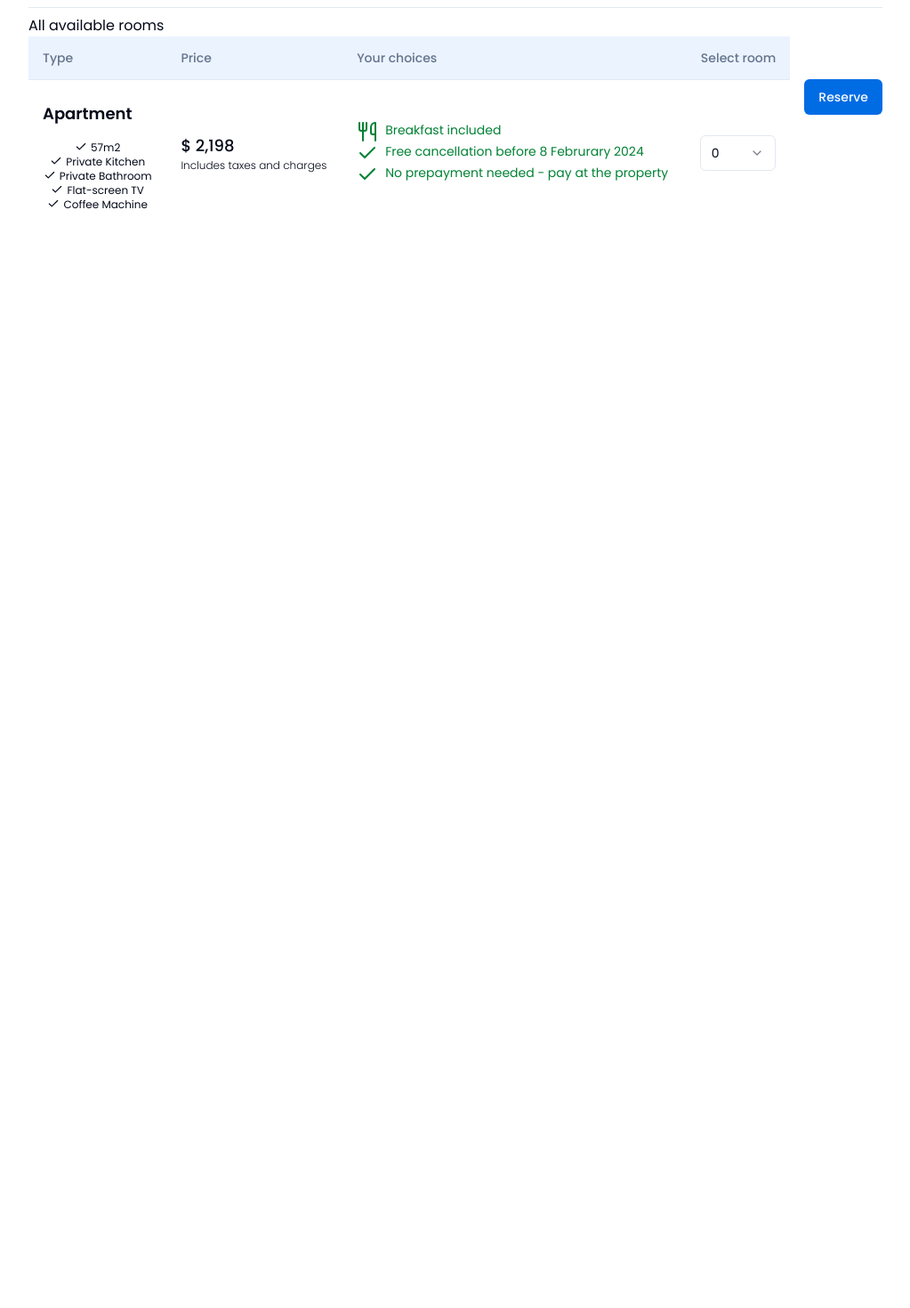
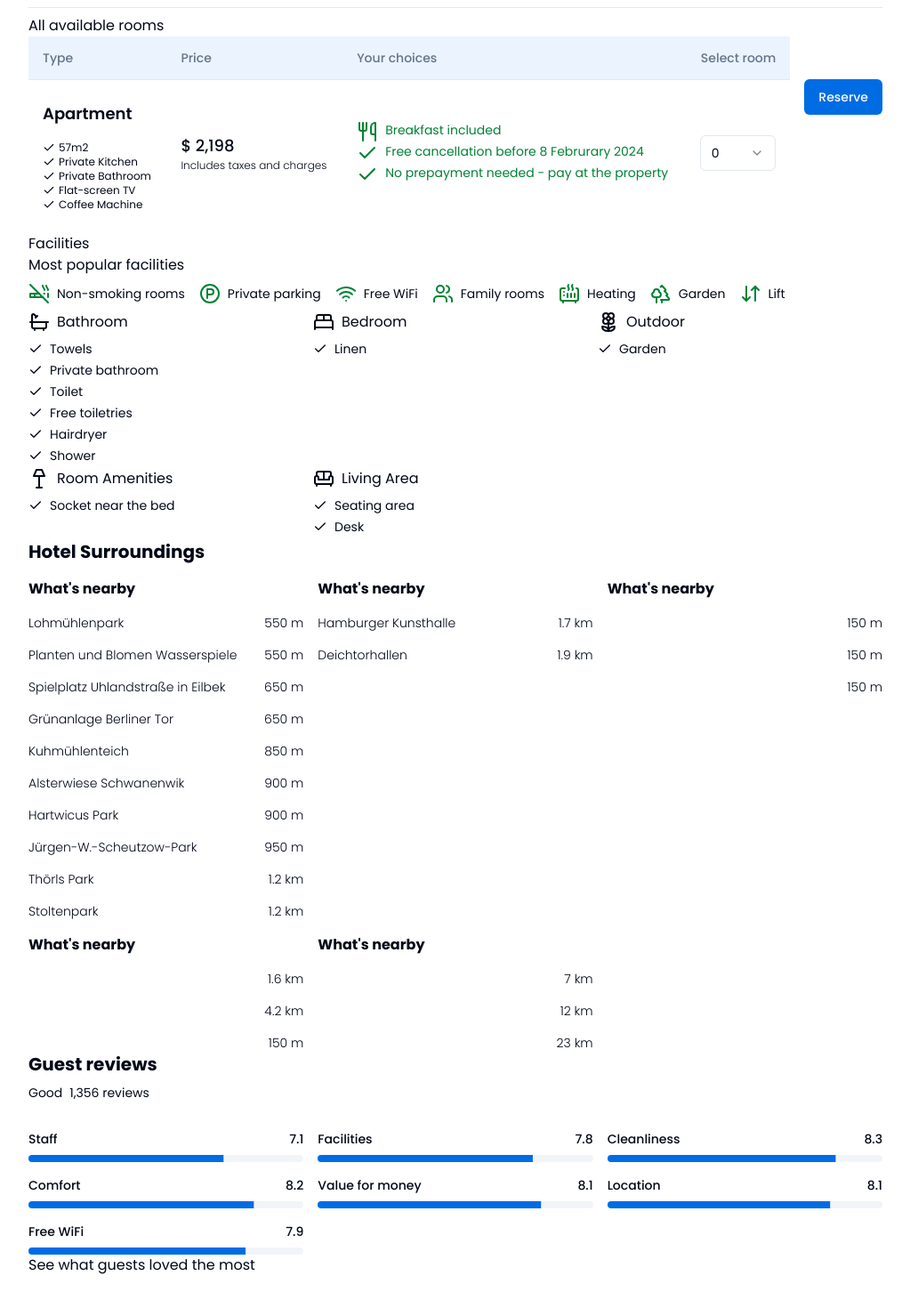
Before and after one commit to ShrinidhiUpadhyaya/nextjs-bookingcom-clone, a Next.js app: page /hotels in a window 1280 px wide. Shown: the part 1134-2604 px from the top of the page at 89% size, without its empty margins (128-1151 px from the left). Before the commit the page ends 1388 px from the top, so only its background shows below. Built offline with nearby package versions, Linux system fonts and the light colour scheme.

Commit message:
feat: added new content in hotel screen

```diff
--- a/package.json
+++ b/package.json
@@ -17,6 +17,7 @@
     "@radix-ui/react-hover-card": "^1.0.7",
     "@radix-ui/react-label": "^2.0.2",
     "@radix-ui/react-popover": "^1.0.7",
+    "@radix-ui/react-progress": "^1.0.3",
     "@radix-ui/react-radio-group": "^1.1.3",
     "@radix-ui/react-select": "^2.0.0",
     "@radix-ui/react-separator": "^1.0.3",
--- a/src/app/globals.css
+++ b/src/app/globals.css
@@ -98,3 +98,10 @@
 .flexCol {
   @apply flex flex-col;
 }
+
+.primaryTitle {
+  @apply font-bold text-xl;
+}
+.secondaryTitle {
+  @apply font-bold;
+}
--- a/src/app/hotels/page.jsx
+++ b/src/app/hotels/page.jsx
@@ -2,7 +2,15 @@
 
 import Image from "next/image";
 import React, { useRef } from "react";
-import { Grip, Heart, Share2, MapPin, Utensils, Check } from "lucide-react";
+import {
+  Grip,
+  Heart,
+  Share2,
+  MapPin,
+  Utensils,
+  Check,
+  CigaretteOff,
+} from "lucide-react";
 import { Tabs, TabsContent, TabsList, TabsTrigger } from "@/components/ui/tabs";
 import { Button } from "@/components/ui/button";
 import { Separator } from "@/components/ui/separator";
@@ -41,6 +49,20 @@ import {
   SelectTrigger,
   SelectValue,
 } from "@/components/ui/select";
+import DIconLabel from "../stays/components/DIconLabel";
+import {
+  hotelFacilities,
+  hotelPopularFacilities,
+  nearByPlaces,
+  topAttractions,
+  restaurentCafes,
+  naturalBeauty,
+  closestAirports,
+  reviewCategories,
+} from "@/lib/hotelFeatures";
+import HotelFacilities from "../stays/components/HotelFacilities";
+import HotelSurroundings from "../stays/components/HotelSurroundings";
+import DProgressBar from "../stays/components/DProgressBar";
 
 const FormSchema = z.object({
   email: z
@@ -54,8 +76,6 @@ function onSubmit(data) {
   console.log("OnSubmit function called", data);
 }
 
-
-
 export default function page() {
   const formRef = useRef();
 
@@ -64,13 +84,12 @@ export default function page() {
   });
 
   function handleButtonClick() {
-    console.log('Handlebutton click')
+    console.log("Handlebutton click");
     form.handleSubmit(onSubmit)();
   }
 
-
   return (
-    <div className="flexHCenter">
+    <div className="flexHCenter pb-10">
       <div className="contentWidth flexCol gap-2">
         <div className="flex gap-4">
           <div className="min-w-[25%] flexHVCenter bg-[#EBF3FF] text-[#0071c2]">
@@ -205,27 +224,27 @@ export default function page() {
                       <p className="text-lg font-semibold my-2 mb-4">
                         Apartment
                       </p>
-                      <p className="flexHCenter gap-1">
+                      <p className="flexVCenter gap-1">
                         <Check size={14} />
                         57m2
                       </p>
 
-                      <p className="flexHCenter gap-1">
+                      <p className="flexVCenter gap-1">
                         <Check size={14} />
                         Private Kitchen
                       </p>
 
-                      <p className="flexHCenter gap-1">
+                      <p className="flexVCenter gap-1">
                         <Check size={14} />
                         Private Bathroom
                       </p>
 
-                      <p className="flexHCenter gap-1">
+                      <p className="flexVCenter gap-1">
                         <Check size={14} />
                         Flat-screen TV
                       </p>
 
-                      <p className="flexHCenter gap-1">
+                      <p className="flexVCenter gap-1">
                         <Check size={14} />
                         Coffee Machine
                       </p>
@@ -254,10 +273,8 @@ export default function page() {
                     </p>
                   </TableCell>
                   <TableCell className="text-right">
-                    <Form {...form} >
-                      <form
-                        onSubmit={form.handleSubmit(onSubmit)}
-                      >
+                    <Form {...form}>
+                      <form onSubmit={form.handleSubmit(onSubmit)}>
                         <FormField
                           control={form.control}
                           name="email"
@@ -288,9 +305,77 @@ export default function page() {
               </TableBody>
             </Table>
 
-            <Button className="mt-[5%]" type="submit" onClick={handleButtonClick}>
+            <Button
+              className="mt-[5%]"
+              type="submit"
+              onClick={handleButtonClick}
+            >
               Reserve
             </Button>
+          </div>
+        </div>
+
+        <div>
+          <h2>Facilities</h2>
+          <h3>Most popular facilities</h3>
+          <div className="flex gap-4">
+            {hotelPopularFacilities.map((facility) => (
+              <DIconLabel label={facility.label} Icon={facility.icon} />
+            ))}
+          </div>
+
+          <div className="grid grid-cols-3 break-inside-avoid-column">
+            {hotelFacilities.map((facility) => (
+              <HotelFacilities
+                label={facility.label}
+                Icon={facility.Icon}
+                facilities={facility.facilities}
+              />
+            ))}
+          </div>
+
+          <div>
+            <h2 className="primaryTitle mb-4">Hotel Surroundings</h2>
+            <div className="grid grid-cols-3 gap-4">
+              <HotelSurroundings
+                label={nearByPlaces.label}
+                placesList={nearByPlaces.places}
+              />
+              <HotelSurroundings
+                label={topAttractions.label}
+                placesList={topAttractions.places}
+              />
+              <HotelSurroundings
+                label={restaurentCafes.label}
+                placesList={restaurentCafes.places}
+              />
+              <HotelSurroundings
+                label={naturalBeauty.label}
+                placesList={naturalBeauty.places}
+              />
+              <HotelSurroundings
+                label={closestAirports.label}
+                placesList={closestAirports.places}
+              />
+            </div>
+          </div>
+
+          <div>
+            <h2 className="primaryTitle mb-2">Guest reviews</h2>
+            <p className="flex gap-2 mb-8 text-sm">
+              <span>Good </span>
+              <span>1,356 reviews</span>
+            </p>
+            <div className="grid grid-cols-3 gap-4">
+              {
+                reviewCategories.map((category) => (
+                  <DProgressBar label={category.label} value={category.value}/>
+                ) )
+              }
+            </div>
+            <div>
+              <p>See what guests loved the most</p>
+            </div>
           </div>
         </div>
       </div>
--- /dev/null
+++ b/src/app/stays/components/DIconLabel.jsx
@@ -0,0 +1,15 @@
+import React from "react";
+import { cn } from "@/lib/utils";
+
+function DIconLabel({ Icon, label, className, children }) {
+  return (
+    <div className={cn("flex gap-2 py-2 items-center text-sm", className)}>
+      {Icon && <Icon className='text-[#008234]'/>}
+
+      {label && <span>{label}</span>}
+      {children}
+    </div>
+  );
+}
+
+export default DIconLabel;
--- /dev/null
+++ b/src/app/stays/components/DProgressBar.jsx
@@ -0,0 +1,16 @@
+import React from 'react'
+import { Progress } from "@/components/ui/progress"
+
+const DProgressBar = ({label, value}) => {
+  return (
+    <div className='flexCol gap-2'>
+        <div className='flex justify-between items-center font-medium text-sm'>
+            <span>{label}</span>
+            <span>{value}</span>
+        </div>
+        <Progress value={value * 10} className='h-2' />
+    </div>
+  )
+}
+
+export default DProgressBar
--- a/src/app/stays/components/ExploreContentCarousel.jsx
+++ b/src/app/stays/components/ExploreContentCarousel.jsx
@@ -12,13 +12,14 @@ import Image from "next/image";
 import { AspectRatio } from "@/components/ui/aspect-ratio";
 import DCarousel from "./DCarousel";
 
-const ExploreContentCarousel = ({ carouselData }) => {
+const ExploreContentCarousel = ({ carouselData, onClick }) => {
   return (
-    <DCarousel prevButtonStyle='-mt-8' nextButtonStyle='-mt-8'>
+    <DCarousel prevButtonStyle='-mt-8' nextButtonStyle='-mt-8' >
       {carouselData?.map((data) => (
         <CarouselItem
           key={data.title}
           className="group basis-1/3 md:basis-1/6 justify-start flexCenter gap-0 cursor-pointer"
+          onClick={onClick}
         >
           <div className="p-1 flex-1">
             <Card className="border-none">
--- /dev/null
+++ b/src/app/stays/components/HotelFacilities.jsx
@@ -0,0 +1,25 @@
+import React from "react";
+import { Check } from "lucide-react";
+const HotelFacilities = ({ label, Icon, facilities }) => {
+  return (
+    <div className="flex flex-col gap-1">
+      <div className="flex gap-2">
+        <Icon />
+        {label && <p>{label}</p>}
+      </div>
+      <div>
+      {facilities &&
+        facilities.map((facility) => (
+          <div className="flex gap-2 text-sm items-center my-1">
+            {" "}
+            <Check size={'16'}/>
+            <p>{facility.label}</p>{" "}
+          </div>
+        ))}
+      </div>
+
+    </div>
+  );
+};
+
+export default HotelFacilities;
--- /dev/null
+++ b/src/app/stays/components/HotelSurroundings.jsx
@@ -0,0 +1,19 @@
+import React from "react";
+
+const HotelSurroundings = ({ Icon, label, placesList }) => {
+  return (
+    <div className="flexCol gap-4">
+      <p className="secondaryTitle">What's nearby</p>
+      <div className="flexCol gap-4">
+        {placesList.map((place) => (
+          <p className="flex gap-2 justify-between items-center text-sm font-light">
+            <span>{place.name}</span>
+            <span>{place.distance}</span>
+          </p>
+        ))}
+      </div>
+    </div>
+  );
+};
+
+export default HotelSurroundings;
--- /dev/null
+++ b/src/components/ui/progress.jsx
@@ -0,0 +1,20 @@
+"use client"
+
+import * as React from "react"
+import * as ProgressPrimitive from "@radix-ui/react-progress"
+
+import { cn } from "@/lib/utils"
+
+const Progress = React.forwardRef(({ className, value, ...props }, ref) => (
+  <ProgressPrimitive.Root
+    ref={ref}
+    className={cn("relative h-4 w-full overflow-hidden rounded-full bg-secondary", className)}
+    {...props}>
+    <ProgressPrimitive.Indicator
+      className="h-full w-full flex-1 bg-primary transition-all"
+      style={{ transform: `translateX(-${100 - (value || 0)}%)` }} />
+  </ProgressPrimitive.Root>
+))
+Progress.displayName = ProgressPrimitive.Root.displayName
+
+export { Progress }
--- /dev/null
+++ b/src/lib/hotelFeatures.jsx
@@ -0,0 +1,279 @@
+import {
+  CigaretteOff,
+  ParkingCircle,
+  Wifi,
+  Users,
+  Heater,
+  Trees,
+  ArrowDownUp,
+  Bath,
+  Check,
+  BedDouble,
+  Flower2,
+  LampFloor,
+  Sofa,
+} from "lucide-react";
+
+export const hotelPopularFacilities = [
+  {
+    label: "Non-smoking rooms",
+    icon: CigaretteOff,
+  },
+  {
+    label: "Private parking",
+    icon: ParkingCircle,
+  },
+  {
+    label: "Free WiFi",
+    icon: Wifi,
+  },
+  {
+    label: "Family rooms",
+    icon: Users,
+  },
+  {
+    label: "Heating",
+    icon: Heater,
+  },
+  {
+    label: "Garden",
+    icon: Trees,
+  },
+  {
+    label: "Lift",
+    icon: ArrowDownUp,
+  },
+];
+
+export const hotelFacilities = [
+  {
+    label: "Bathroom",
+    Icon: Bath,
+    facilities: [
+      {
+        label: "Towels",
+      },
+      {
+        label: "Private bathroom",
+      },
+      {
+        label: "Toilet",
+      },
+      {
+        label: "Free toiletries",
+      },
+      {
+        label: "Hairdryer",
+      },
+      {
+        label: "Shower",
+      },
+    ],
+  },
+  {
+    label: "Bedroom",
+    Icon: BedDouble,
+    facilities: [
+      {
+        label: "Linen",
+      },
+    ],
+  },
+  {
+    label: "Outdoor",
+    Icon: Flower2,
+    facilities: [
+      {
+        label: "Garden",
+      },
+    ],
+  },
+  {
+    label: "Room Amenities",
+    Icon: LampFloor,
+    facilities: [
+      {
+        label: "Socket near the bed",
+      },
+    ],
+  },
+  {
+    label: "Living Area",
+    Icon: Sofa,
+    facilities: [
+      {
+        label: "Seating area",
+      },
+      {
+        label: "Desk",
+      },
+    ],
+  },
+];
+
+export const nearByPlaces = {
+  label: "nearByPlaces",
+  places: [
+    {
+      name: "Lohmühlenpark",
+      distance: "550 m",
+    },
+    {
+      name: "Planten und Blomen Wasserspiele",
+      distance: "550 m",
+    },
+    {
+      name: "Spielplatz Uhlandstraße in Eilbek",
+      distance: "650 m",
+    },
+    {
+      name: "Grünanlage Berliner Tor",
+      distance: "650 m",
+    },
+    {
+      name: "Kuhmühlenteich",
+      distance: "850 m",
+    },
+    {
+      name: "Alsterwiese Schwanenwik",
+      distance: "900 m",
+    },
+    {
+      name: "Hartwicus Park",
+      distance: "900 m",
+    },
+    {
+      name: "Jürgen-W.-Scheutzow-Park",
+      distance: "950 m",
+    },
+    {
+      name: "Thörls Park",
+      distance: "1.2 km",
+    },
+    {
+      name: "Stoltenpark",
+      distance: "1.2 km",
+    },
+  ],
+};
+
+export const topAttractions = {
+  label: "Top attractions",
+  places: [
+    {
+      name: "Hamburger Kunsthalle",
+      distance: "1.7 km",
+    },
+    {
+      name: "Deichtorhallen",
+      distance: "1.9 km",
+    },
+  ],
+};
+
+export const publicTransport = {
+  label: "Public Transport",
+  places: [
+    {
+      label: "Lübecker Straße underground station",
+      distance: "100 m",
+    },
+    {
+      label: "Lohmühlenstraße underground station",
+      distance: "550 m",
+    },
+    {
+      label: "Lohmühlenstraße",
+      distance: "650 m",
+    },
+    {
+      label: "Landwehr",
+      distance: "700 m",
+    },
+  ],
+};
+
+export const restaurentCafes = {
+  label: "Restaurent & cafes",
+  places: [
+    {
+      label: "Burger Lounge",
+      distance: "150 m",
+    },
+    {
+      label: "Sushi Company",
+      distance: "150 m",
+    },
+    {
+      label: "Novo2 Restaurant",
+      distance: "150 m",
+    },
+  ],
+};
+
+export const naturalBeauty = {
+  label: "Natural Beauty",
+  places: [
+    {
+      label: "Außenalster",
+      distance: "1.6 km",
+    },
+    {
+      label: "Wandsbeker Gehölz",
+      distance: "4.2 km",
+    },
+    {
+      label: "Novo2 Restaurant",
+      distance: "150 m",
+    },
+  ],
+};
+
+export const closestAirports = {
+  label: "Closest airports",
+  places: [
+    {
+      label: "Hamburg Airport",
+      distance: "7 km",
+    },
+    {
+      label: "Hamburg Finkenwerder Airport",
+      distance: "12 km",
+    },
+    {
+      label: "Uetersen Airfield",
+      distance: "23 km",
+    },
+  ],
+};
+
+export const reviewCategories = [
+  {
+    label: 'Staff',
+    value: '7.1',
+  },
+  {
+    label: 'Facilities',
+    value: '7.8',
+  },
+  {
+    label: 'Cleanliness',
+    value: '8.3',
+  },
+  {
+    label: 'Comfort',
+    value: '8.2',
+  },
+  {
+    label: 'Value for money',
+    value: '8.1',
+  },
+  {
+    label: 'Location',
+    value: '8.1',
+  },
+  {
+    label: 'Free WiFi',
+    value: '7.9',
+  },
+]
```
Also changed, not shown: src/app/stays/content/ExploreContent.jsx (+8 -1 lines), 1 other file (tests, documents, lock files or other folders).
